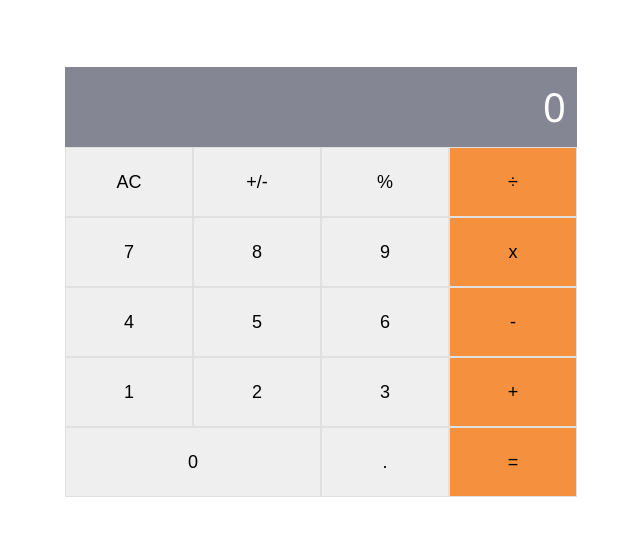
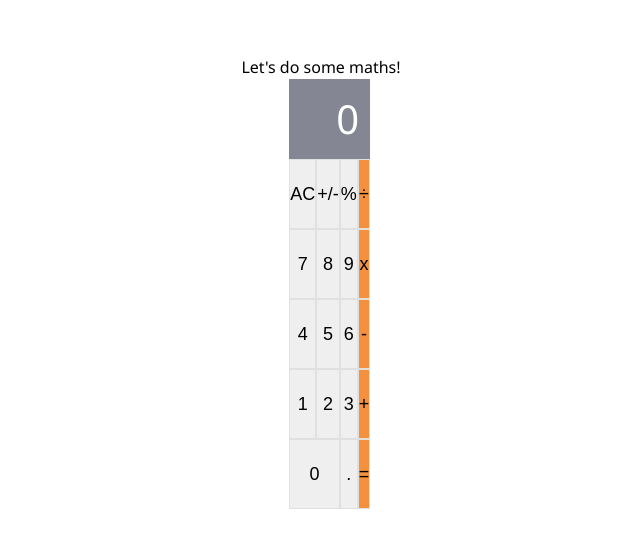
Before and after one commit to DammyShittu/Math-Magicians, a React (Create React App) app: page /calculator in a window 1280 px wide. Shown: the part 118-666 px from the top of the page, without its empty margins (319-959 px from the left). Built offline with nearby package versions, Linux system fonts and the light colour scheme.

Commit message:
Add Aside tag to Return Statement

```diff
--- a/src/components/Calculator.js
+++ b/src/components/Calculator.js
@@ -13,6 +13,8 @@ const Calculator = () => {
   };
 
   return (
+    <div className="calculator-page">
+      <aside>Let&apos;s do some maths!</aside>
       <section className="calculator-section">
         <p className="result">
           {item.total}
@@ -39,6 +41,7 @@ const Calculator = () => {
         <button type="button" name="." onClick={clickButton}>.</button>
         <button type="button" className="operator" name="=" onClick={clickButton}>=</button>
       </section>
+    </div>
   );
 };
 
```
Lines whose indentation alone changed are shown as unchanged.
